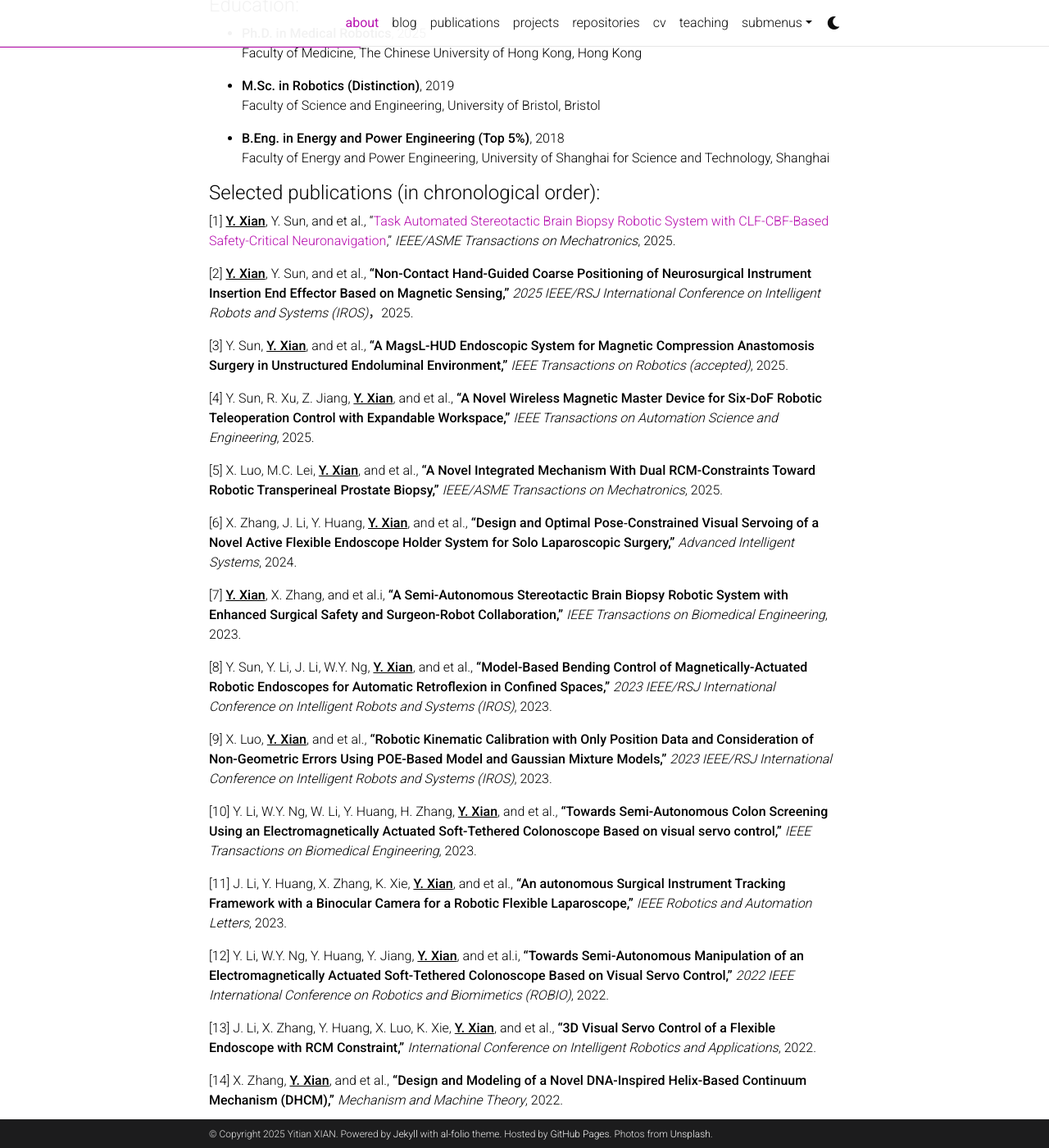
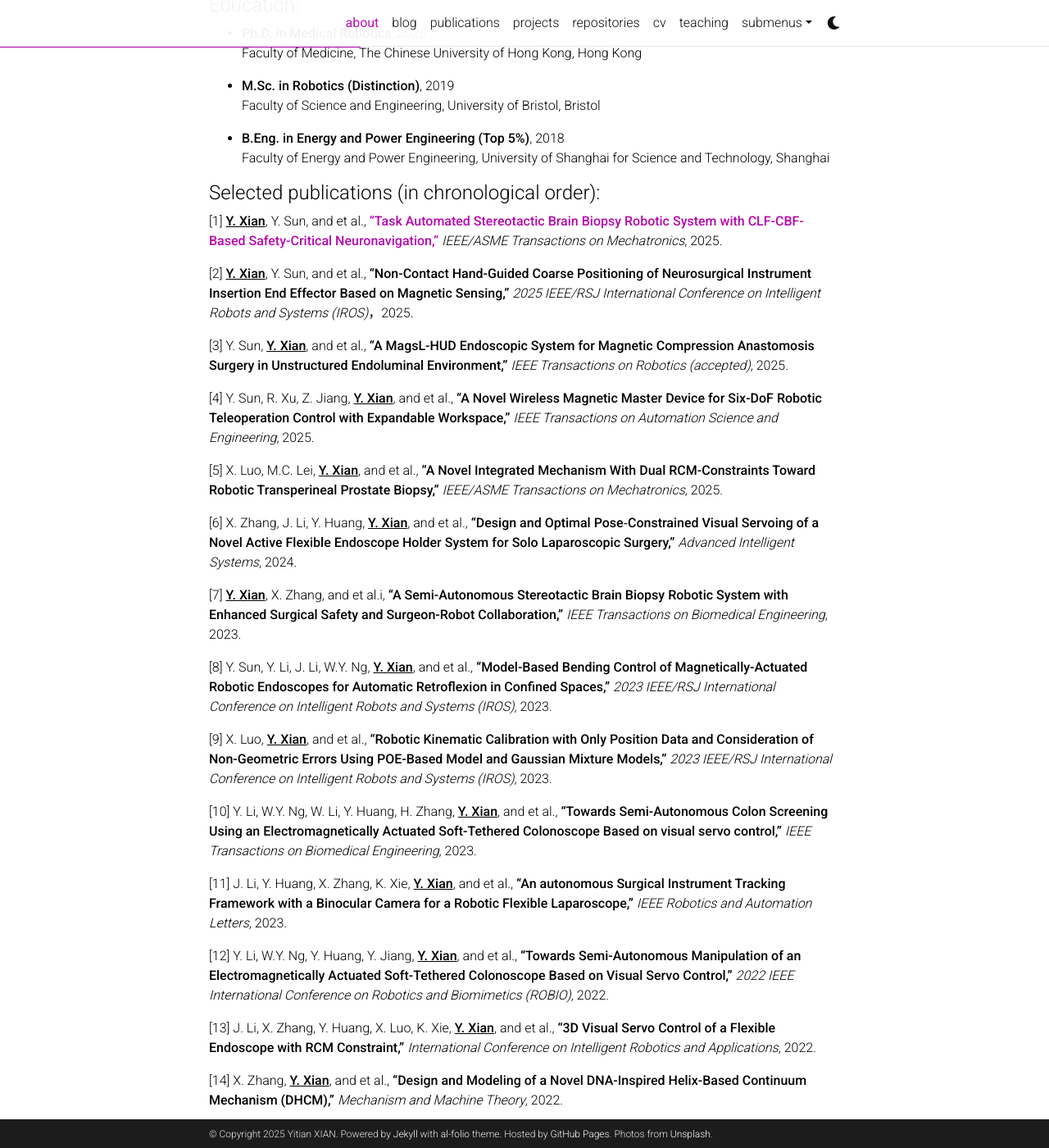
Before and after one commit to yitian-xian/yitian-xian.github.io, a Jekyll site: the page built from _pages/about.md, in a window 1280 px wide and 1400 px high, scrolled down 489 px. Shown: the whole window at 82% size. Built offline with Jekyll 4.4.1, drawn with Linux system fonts in a browser that asks for light colours; full-size pictures stand in for the smaller copies a plugin makes; emoji names are drawn with the system emoji font; comment, search, counter and statistics services are not loaded; a style sheet for code colours, icons or effects is not loaded.

```diff
--- a/_pages/about.md
+++ b/_pages/about.md
@@ -40,7 +40,7 @@ Faculty of Energy and Power Engineering, University of Shanghai for Science and
 
 #### Selected publications (in chronological order):<br>
 
-[1] **<u>Y. Xian</u>**, Y. Sun, and et al., “[Task Automated Stereotactic Brain Biopsy Robotic System with CLF-CBF-Based Safety-Critical Neuronavigation](https://ieeexplore.ieee.org/document/10907778),” *IEEE/ASME Transactions on Mechatronics*, 2025.
+[1] **<u>Y. Xian</u>**, Y. Sun, and et al., **[“Task Automated Stereotactic Brain Biopsy Robotic System with CLF-CBF-Based Safety-Critical Neuronavigation,”](https://ieeexplore.ieee.org/document/10907778)** *IEEE/ASME Transactions on Mechatronics*, 2025.
 
 [2] **<u>Y. Xian</u>**, Y. Sun, and et al., **“Non-Contact Hand-Guided Coarse Positioning of Neurosurgical Instrument Insertion End Effector Based on Magnetic Sensing,”** *2025 IEEE/RSJ International Conference on Intelligent Robots and Systems (IROS)*，2025.
 
@@ -62,7 +62,7 @@ Faculty of Energy and Power Engineering, University of Shanghai for Science and
 
 [11] J. Li, Y. Huang, X. Zhang, K. Xie, **<u>Y. Xian</u>**, and et al., **“An autonomous Surgical Instrument Tracking Framework with a Binocular Camera for a Robotic Flexible Laparoscope,”** *IEEE Robotics and Automation Letters*, 2023.
 
-[12] Y. Li, W.Y. Ng, Y. Huang, Y. Jiang, **<u>Y. Xian</u>**, and et al.i, **“Towards Semi-Autonomous Manipulation of an Electromagnetically Actuated Soft-Tethered Colonoscope Based on Visual Servo Control,”** *2022 IEEE International Conference on Robotics and Biomimetics (ROBIO)*, 2022.
+[12] Y. Li, W.Y. Ng, Y. Huang, Y. Jiang, **<u>Y. Xian</u>**, and et al., **“Towards Semi-Autonomous Manipulation of an Electromagnetically Actuated Soft-Tethered Colonoscope Based on Visual Servo Control,”** *2022 IEEE International Conference on Robotics and Biomimetics (ROBIO)*, 2022.
 
 [13] J. Li, X. Zhang, Y. Huang, X. Luo, K. Xie, **<u>Y. Xian</u>**, and et al., **“3D Visual Servo Control of a Flexible Endoscope with RCM Constraint,”** *International Conference on Intelligent Robotics and Applications*, 2022.
 
```
